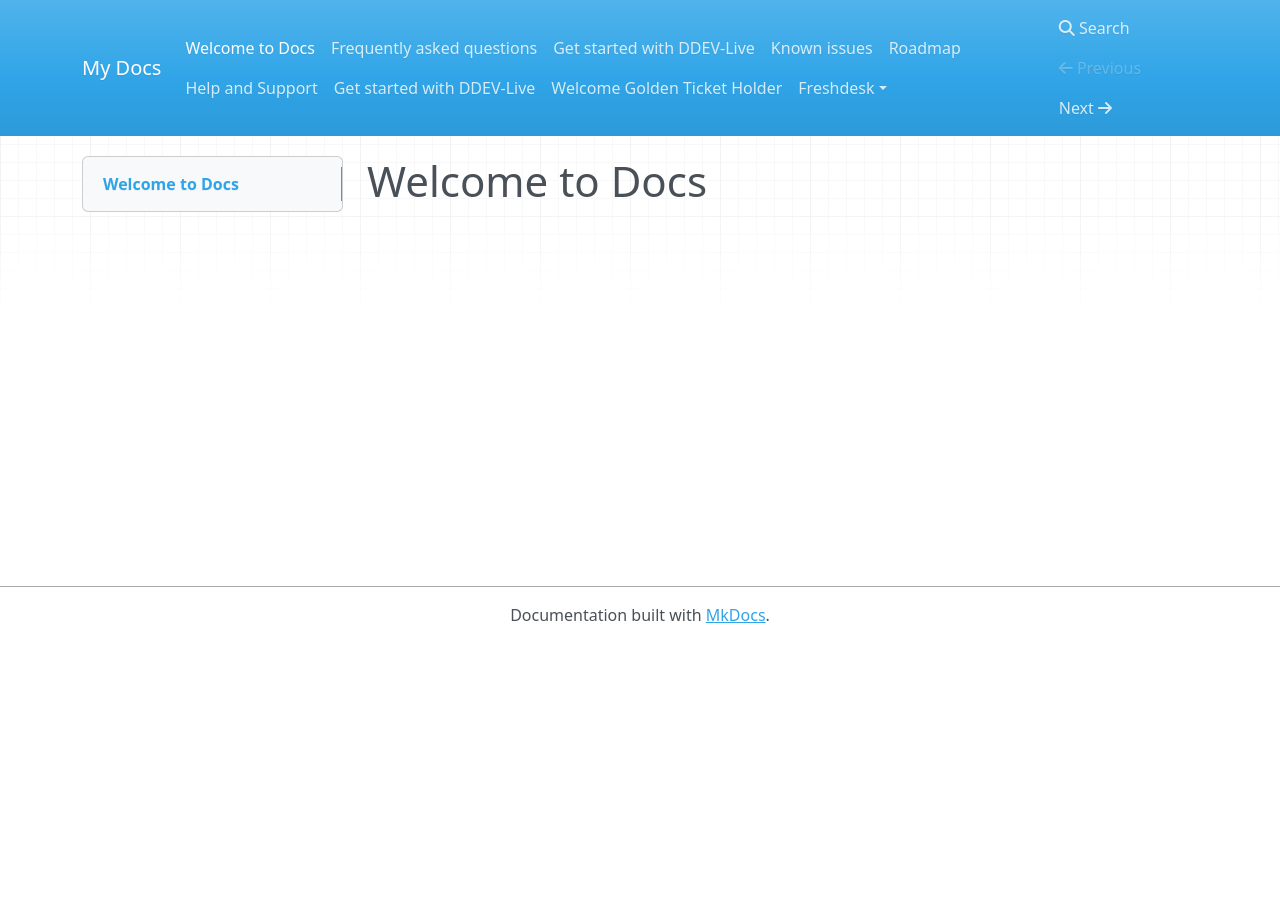
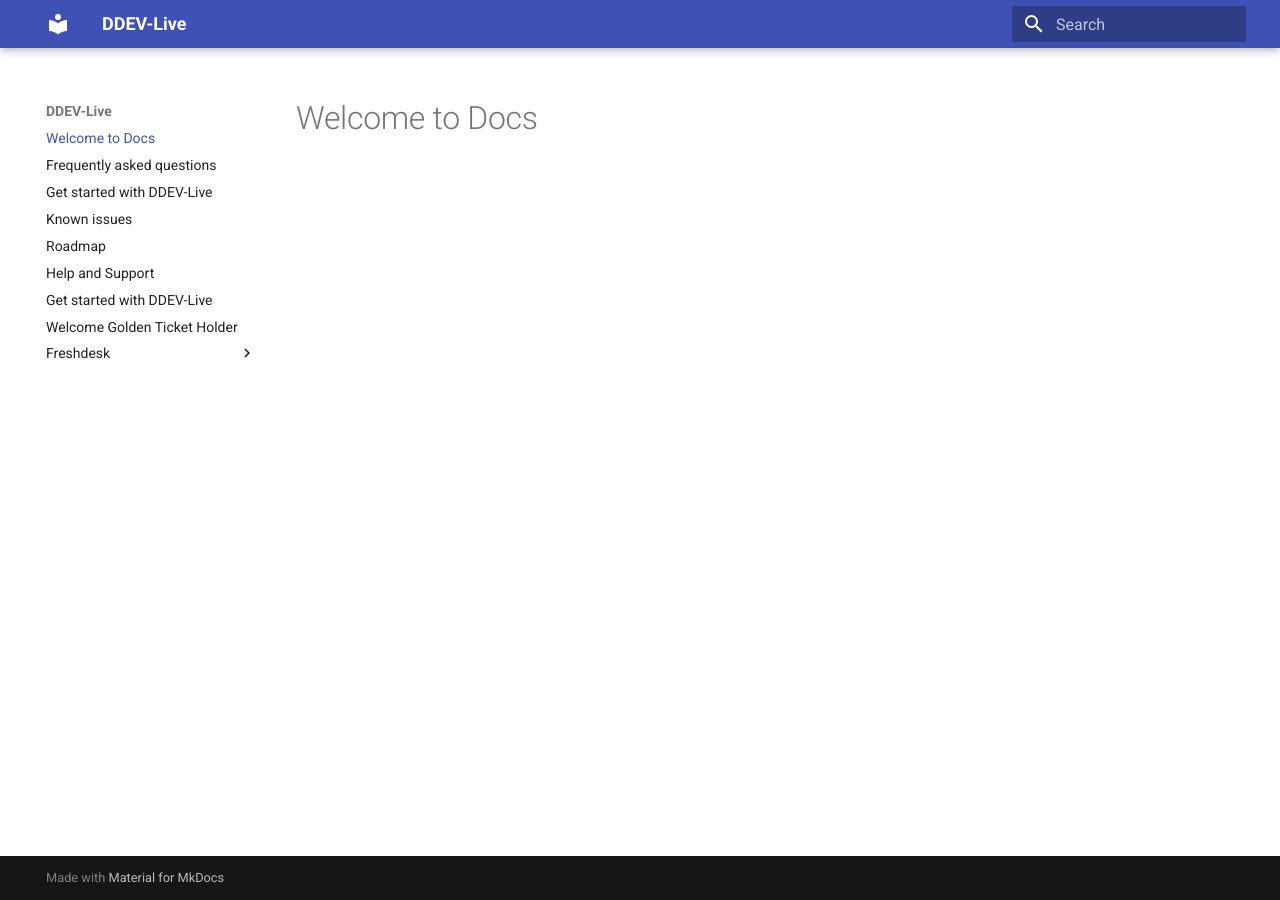
Before and after one commit to fru-io/docs-live, an MkDocs documentation site: the page built from docs/index.md, in a window 1280 px wide. Built offline with MkDocs 1.6.1 and Material for MkDocs 9.7.7, drawn with Linux system fonts in a browser that asks for light colours; nearby versions of some CDN libraries.

Commit message:
adds: material theme

```diff
--- a/mkdocs.yml
+++ b/mkdocs.yml
@@ -1 +1,3 @@
-site_name: My Docs
+site_name: DDEV-Live
+theme:
+  name: 'material'
--- /dev/null
+++ b/requirements.txt
@@ -0,0 +1,2 @@
+mkdocs>=1
+mkdocs-material>=4.6.0
```
